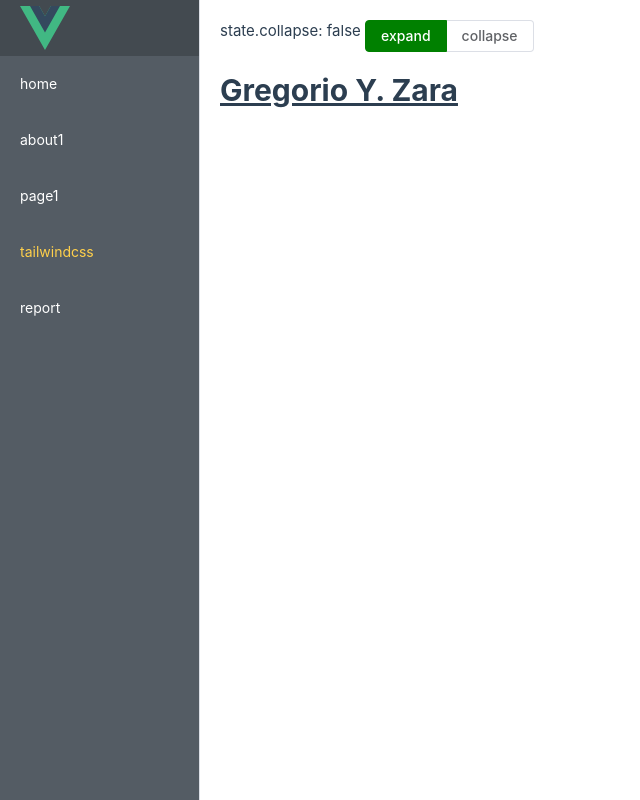
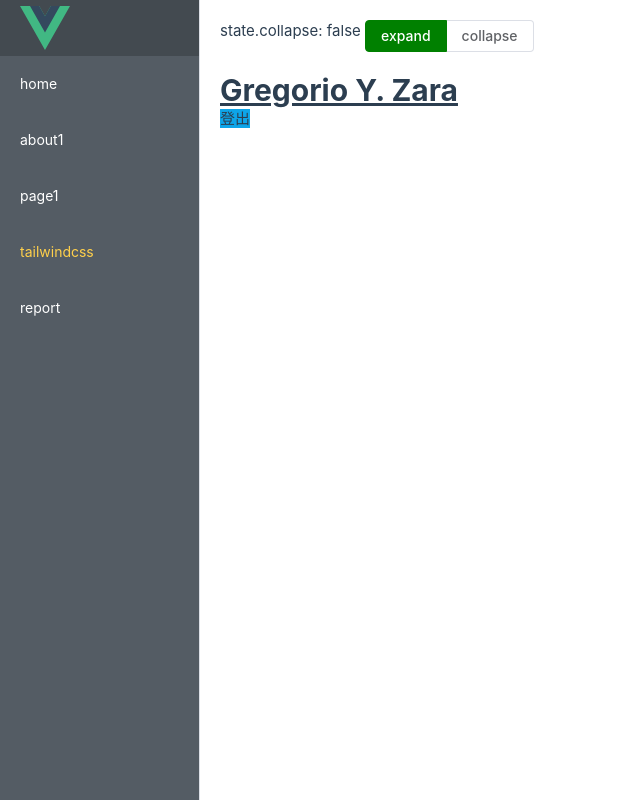
Before and after one commit to hs185556/qiankun-demo, a Vue app in the folder xinzhi/: page /xinzhi/xzTailwindcss in a window 1280 px wide. Shown: the whole page, without its empty margins (0-640 px from the left). Built offline with nearby package versions, Linux system fonts and the light colour scheme.

Commit message:
未提交的代码

```diff
--- a/xinzhi/src/views/TailwindcssView.jsx
+++ b/xinzhi/src/views/TailwindcssView.jsx
@@ -6,7 +6,10 @@ export default defineComponent({
 
     return () => (
       <div>
-        <h1 className="text-3xl font-bold underline">{name}</h1>
+        <h1 class="text-3xl font-bold underline">{name}</h1>
+        <el-button type="primary" class="bg-sky-500 hover:bg-red-200">
+          登出
+        </el-button>
       </div>
     )
   }
```
